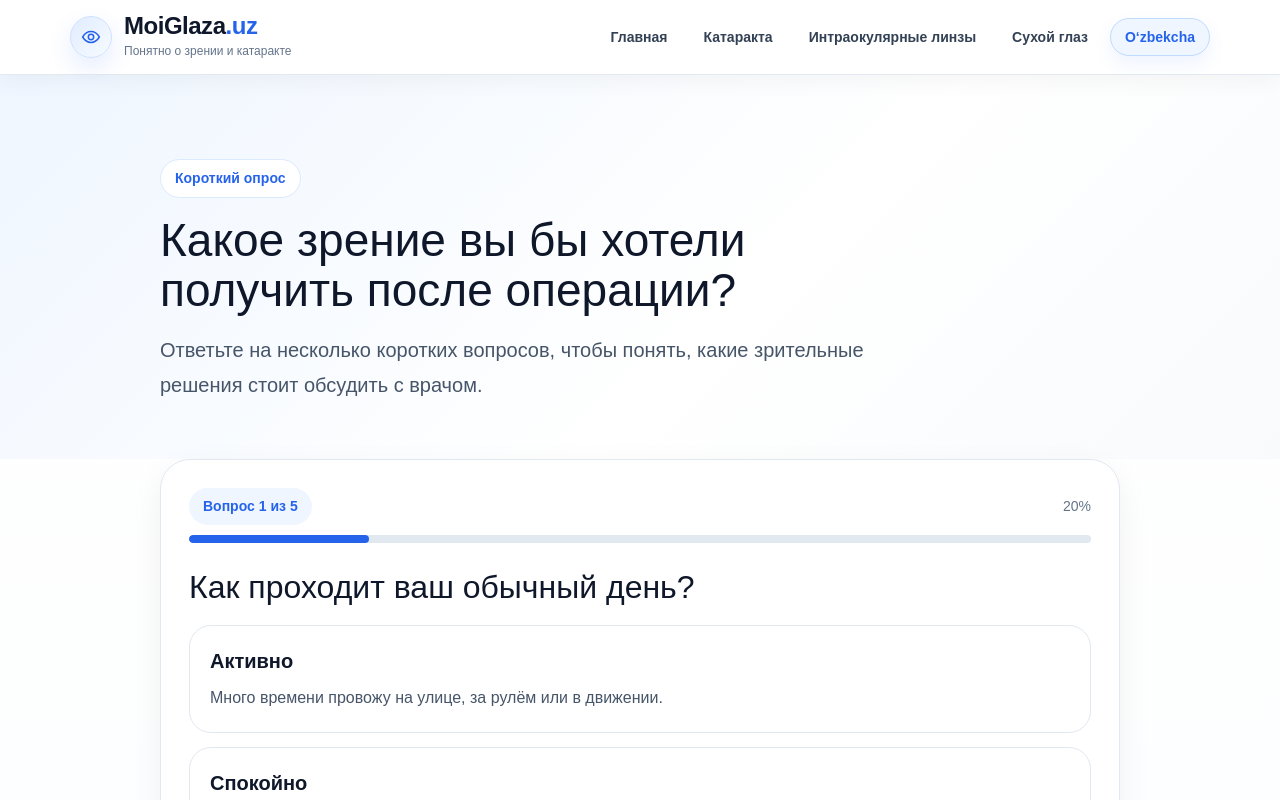
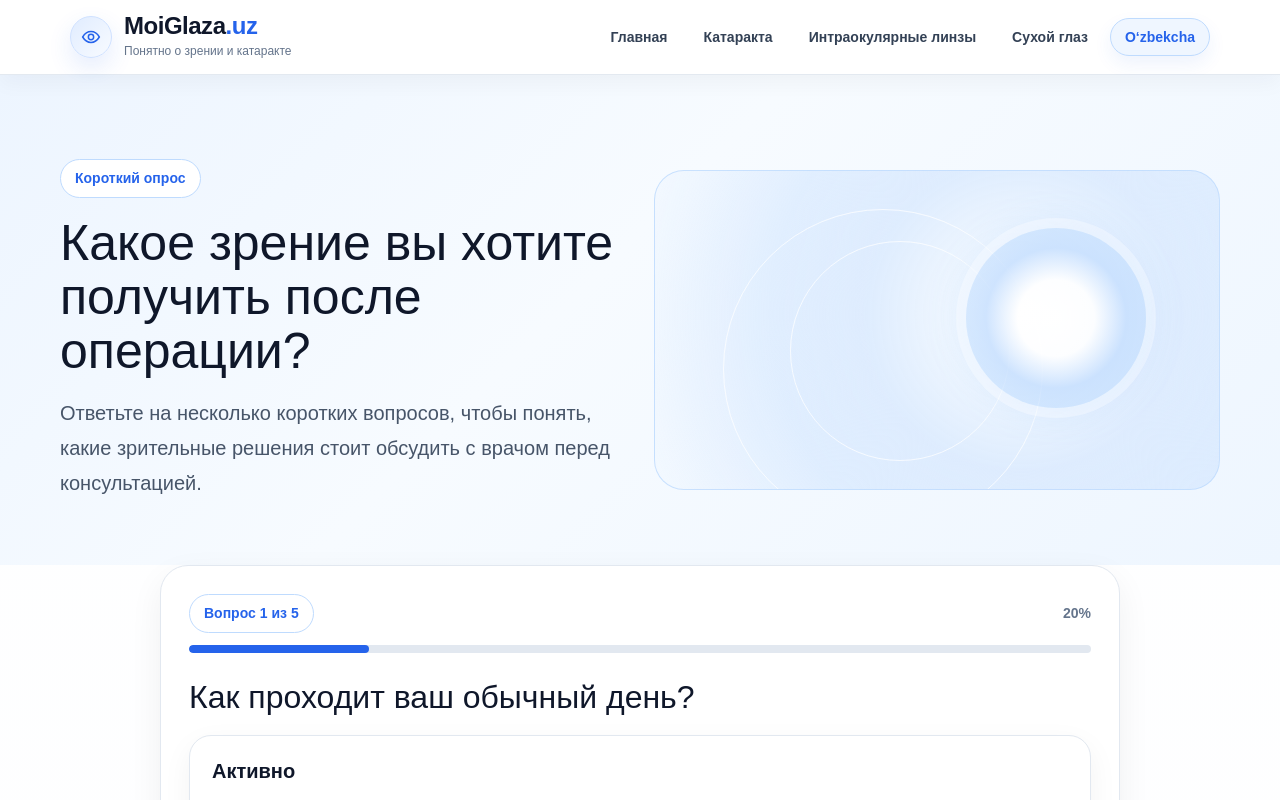
Before and after one commit to Amidro/moiglaza, a Next.js app: page /ru/start in a window 1280 px wide. Both pictures are taken after a click on the button "Начать". Shown: the top 800 px of the page. Built offline with nearby package versions, Linux system fonts and the light colour scheme.

Commit message:
Update page.tsx

```diff
--- a/app/ru/start/page.tsx
+++ b/app/ru/start/page.tsx
@@ -138,7 +138,8 @@ function StepBadge({ children }: { children: React.ReactNode }) {
         display: "inline-block",
         padding: "8px 14px",
         borderRadius: 999,
-        background: "#eff6ff",
+        background: "#ffffff",
+        border: "1px solid #bfdbfe",
         color: "#2563eb",
         fontSize: 14,
         fontWeight: 700
@@ -166,10 +167,15 @@ function ChoiceCard({
       onClick={onClick}
       style={{
         textAlign: "left",
-        padding: 20,
+        padding: 22,
         borderRadius: 22,
-        border: active ? "2px solid #2563eb" : "1px solid #e2e8f0",
-        background: active ? "#eff6ff" : "#ffffff",
+        border: active ? "2px solid #93c5fd" : "1px solid #e2e8f0",
+        background: active
+          ? "linear-gradient(180deg, #f8fbff 0%, #ffffff 100%)"
+          : "#ffffff",
+        boxShadow: active
+          ? "0 12px 30px rgba(37,99,235,0.10)"
+          : "0 10px 30px rgba(15,23,42,0.05)",
         cursor: "pointer",
         width: "100%"
       }}
@@ -179,13 +185,14 @@ function ChoiceCard({
           fontSize: 20,
           fontWeight: 700,
           color: "#0f172a",
-          marginBottom: text ? 8 : 0
+          marginBottom: text ? 8 : 0,
+          lineHeight: 1.35
         }}
       >
         {title}
       </div>
       {text ? (
-        <div style={{ color: "#475569", lineHeight: 1.7, fontSize: 16 }}>{text}</div>
+        <div style={{ color: "#475569", lineHeight: 1.75, fontSize: 16 }}>{text}</div>
       ) : null}
     </button>
   );
@@ -206,13 +213,18 @@ function ScaleButton({
       onClick={onClick}
       style={{
         padding: 18,
-        borderRadius: 20,
-        border: active ? "2px solid #2563eb" : "1px solid #e2e8f0",
-        background: active ? "#eff6ff" : "#ffffff",
+        borderRadius: 18,
+        border: active ? "2px solid #93c5fd" : "1px solid #e2e8f0",
+        background: active
+          ? "linear-gradient(180deg, #f8fbff 0%, #ffffff 100%)"
+          : "#ffffff",
+        boxShadow: active
+          ? "0 12px 30px rgba(37,99,235,0.10)"
+          : "0 10px 30px rgba(15,23,42,0.05)",
         cursor: "pointer",
         color: "#0f172a",
         fontWeight: 700,
-        lineHeight: 1.5,
+        lineHeight: 1.45,
         minHeight: 88
       }}
     >
@@ -275,40 +287,35 @@ export default function StartPage() {
       <Header />
 
       <main>
-        {/* HERO */}
         <section
           style={{
-            background: "linear-gradient(135deg, #eff6ff 0%, #ffffff 58%, #f8fafc 100%)",
-            padding: "84px 20px 56px"
+            background:
+              "linear-gradient(135deg, #edf5ff 0%, #f7fbff 45%, #eef6ff 100%)",
+            padding: "84px 20px 64px"
           }}
         >
-          <div style={{ maxWidth: 960, margin: "0 auto" }}>
           <div
             style={{
-                display: "inline-block",
-                padding: "8px 14px",
-                borderRadius: 999,
-                background: "#ffffff",
-                border: "1px solid #dbeafe",
-                color: "#2563eb",
-                fontSize: 14,
-                fontWeight: 700,
-                marginBottom: 18
+              maxWidth: 1160,
+              margin: "0 auto",
+              display: "grid",
+              gridTemplateColumns: "repeat(auto-fit,minmax(320px,1fr))",
+              gap: 28,
+              alignItems: "center"
             }}
           >
-              Короткий опрос
-            </div>
+            <div style={{ maxWidth: 620 }}>
+              <StepBadge>Короткий опрос</StepBadge>
 
               <h1
                 style={{
-                fontSize: 46,
+                  fontSize: 50,
                   lineHeight: 1.08,
-                maxWidth: 780,
-                margin: "0 0 18px",
+                  margin: "18px 0 18px",
                   color: "#0f172a"
                 }}
               >
-              Какое зрение вы бы хотели получить после операции?
+                Какое зрение вы хотите получить после операции?
               </h1>
 
               <p
@@ -316,12 +323,12 @@ export default function StartPage() {
                   fontSize: 20,
                   lineHeight: 1.75,
                   color: "#475569",
-                maxWidth: 760,
-                margin: 0
+                  margin: 0,
+                  maxWidth: 620
                 }}
               >
                 Ответьте на несколько коротких вопросов, чтобы понять, какие
-              зрительные решения стоит обсудить с врачом.
+                зрительные решения стоит обсудить с врачом перед консультацией.
               </p>
 
               {!started && (
@@ -331,7 +338,7 @@ export default function StartPage() {
                     gap: 12,
                     flexWrap: "wrap",
                     marginTop: 22,
-                  color: "#475569",
+                    color: "#64748b",
                     fontSize: 15
                   }}
                 >
@@ -343,15 +350,64 @@ export default function StartPage() {
                 </div>
               )}
             </div>
+
+            <div
+              style={{
+                minHeight: 320,
+                borderRadius: 30,
+                background:
+                  "radial-gradient(circle at 65% 45%, rgba(255,255,255,0.95) 0%, rgba(219,234,254,0.88) 38%, rgba(191,219,254,0.38) 62%, rgba(239,246,255,0.15) 100%)",
+                border: "1px solid rgba(191,219,254,0.8)",
+                position: "relative",
+                overflow: "hidden"
+              }}
+            >
+              <div
+                style={{
+                  position: "absolute",
+                  top: "12%",
+                  left: "12%",
+                  width: 320,
+                  height: 320,
+                  borderRadius: "50%",
+                  border: "1px solid rgba(255,255,255,0.75)"
+                }}
+              />
+              <div
+                style={{
+                  position: "absolute",
+                  top: "22%",
+                  left: "24%",
+                  width: 220,
+                  height: 220,
+                  borderRadius: "50%",
+                  border: "1px solid rgba(255,255,255,0.75)"
+                }}
+              />
+              <div
+                style={{
+                  position: "absolute",
+                  right: "13%",
+                  top: "18%",
+                  width: 180,
+                  height: 180,
+                  borderRadius: "50%",
+                  background:
+                    "radial-gradient(circle at 50% 50%, rgba(255,255,255,0.96) 0%, rgba(255,255,255,0.82) 30%, rgba(191,219,254,0.72) 55%, rgba(147,197,253,0.28) 78%, rgba(96,165,250,0.06) 100%)",
+                  boxShadow:
+                    "0 0 0 10px rgba(255,255,255,0.32), 0 0 40px rgba(96,165,250,0.18)"
+                }}
+              />
+            </div>
+          </div>
         </section>
 
-        {/* CONTENT */}
         <section style={{ padding: "0 20px 72px" }}>
           <div style={{ maxWidth: 960, margin: "0 auto" }}>
             <div
               style={{
                 background: "#ffffff",
-                borderRadius: 30,
+                borderRadius: 28,
                 padding: 28,
                 border: "1px solid #e2e8f0",
                 boxShadow: "0 12px 34px rgba(15,23,42,0.06)"
@@ -369,8 +425,8 @@ export default function StartPage() {
                     }}
                   >
                     Опросник не является диагнозом. Его результат поможет лучше
-                    подготовиться к разговору с врачом и понять, какие технологии
-                    полезно знать перед консультацией.
+                    подготовиться к разговору с врачом и понять, какие названия
+                    технологий полезно знать перед консультацией.
                   </p>
 
                   <button
@@ -378,13 +434,14 @@ export default function StartPage() {
                     onClick={() => setStarted(true)}
                     style={{
                       padding: "14px 24px",
-                      borderRadius: 999,
+                      borderRadius: 14,
                       border: "none",
                       background: "#2563eb",
                       color: "#ffffff",
                       fontWeight: 700,
                       cursor: "pointer",
-                      fontSize: 16
+                      fontSize: 16,
+                      boxShadow: "0 12px 28px rgba(37,99,235,0.18)"
                     }}
                   >
                     Начать
@@ -475,7 +532,7 @@ export default function StartPage() {
                     style={{
                       background: "#f8fafc",
                       borderRadius: 24,
-                      padding: 20,
+                      padding: 22,
                       border: "1px solid #e2e8f0",
                       marginBottom: 24
                     }}
@@ -506,9 +563,10 @@ export default function StartPage() {
 
                   <div
                     style={{
-                      background: "linear-gradient(135deg, #0f172a 0%, #1e3a8a 100%)",
+                      background:
+                        "linear-gradient(135deg, #0b2f73 0%, #0f3f9f 40%, #082b68 100%)",
                       color: "#ffffff",
-                      borderRadius: 24,
+                      borderRadius: 26,
                       padding: 22,
                       marginBottom: 24
                     }}
@@ -542,10 +600,11 @@ export default function StartPage() {
                       style={{
                         textDecoration: "none",
                         padding: "14px 22px",
-                        borderRadius: 999,
+                        borderRadius: 14,
                         background: "#2563eb",
                         color: "#ffffff",
-                        fontWeight: 700
+                        fontWeight: 700,
+                        boxShadow: "0 12px 28px rgba(37,99,235,0.18)"
                       }}
                     >
                       Подробнее о линзах
@@ -556,7 +615,7 @@ export default function StartPage() {
                       onClick={restart}
                       style={{
                         padding: "14px 22px",
-                        borderRadius: 999,
+                        borderRadius: 14,
                         border: "1px solid #cbd5e1",
                         background: "#ffffff",
                         color: "#334155",
@@ -576,14 +635,16 @@ export default function StartPage() {
                         display: "flex",
                         justifyContent: "space-between",
                         alignItems: "center",
-                        marginBottom: 10
+                        gap: 12,
+                        marginBottom: 12,
+                        flexWrap: "wrap"
                       }}
                     >
                       <StepBadge>
                         Вопрос {step + 1} из {steps.length}
                       </StepBadge>
 
-                      <div style={{ fontSize: 14, color: "#64748b" }}>
+                      <div style={{ fontSize: 14, color: "#64748b", fontWeight: 700 }}>
                         {Math.round(((step + 1) / steps.length) * 100)}%
                       </div>
                     </div>
@@ -724,8 +785,7 @@ export default function StartPage() {
                           margin: "0 0 18px"
                         }}
                       >
-                        Насколько для вас важно комфортно пользоваться телефоном и
-                        компьютером без напряжения?
+                        Насколько для вас важно комфортно пользоваться телефоном и компьютером без напряжения?
                       </h2>
 
                       <div
@@ -784,8 +844,7 @@ export default function StartPage() {
                           margin: "0 0 18px"
                         }}
                       >
-                        Насколько для вас важно меньше зависеть от очков после
-                        операции?
+                        Насколько для вас важно меньше зависеть от очков после операции?
                       </h2>
 
                       <div style={{ display: "grid", gap: 14 }}>
@@ -833,8 +892,7 @@ export default function StartPage() {
                           margin: "0 0 10px"
                         }}
                       >
-                        В каких ситуациях вам особенно хотелось бы обходиться без
-                        очков?
+                        В каких ситуациях вам особенно хотелось бы обходиться без очков?
                       </h2>
 
                       <p style={{ margin: "0 0 18px", color: "#475569", fontSize: 16 }}>
@@ -881,7 +939,7 @@ export default function StartPage() {
                       disabled={step === 0}
                       style={{
                         padding: "14px 18px",
-                        borderRadius: 999,
+                        borderRadius: 14,
                         border: "1px solid #cbd5e1",
                         background: step === 0 ? "#f8fafc" : "#ffffff",
                         color: step === 0 ? "#94a3b8" : "#334155",
@@ -905,12 +963,15 @@ export default function StartPage() {
                       disabled={!canGoNext}
                       style={{
                         padding: "14px 22px",
-                        borderRadius: 999,
+                        borderRadius: 14,
                         border: "none",
                         background: canGoNext ? "#2563eb" : "#cbd5e1",
                         color: "#ffffff",
                         cursor: canGoNext ? "pointer" : "not-allowed",
-                        fontWeight: 700
+                        fontWeight: 700,
+                        boxShadow: canGoNext
+                          ? "0 12px 28px rgba(37,99,235,0.18)"
+                          : "none"
                       }}
                     >
                       {isLastStep ? "Показать результат" : "Далее"}
```
Lines whose indentation alone changed are shown as unchanged.
